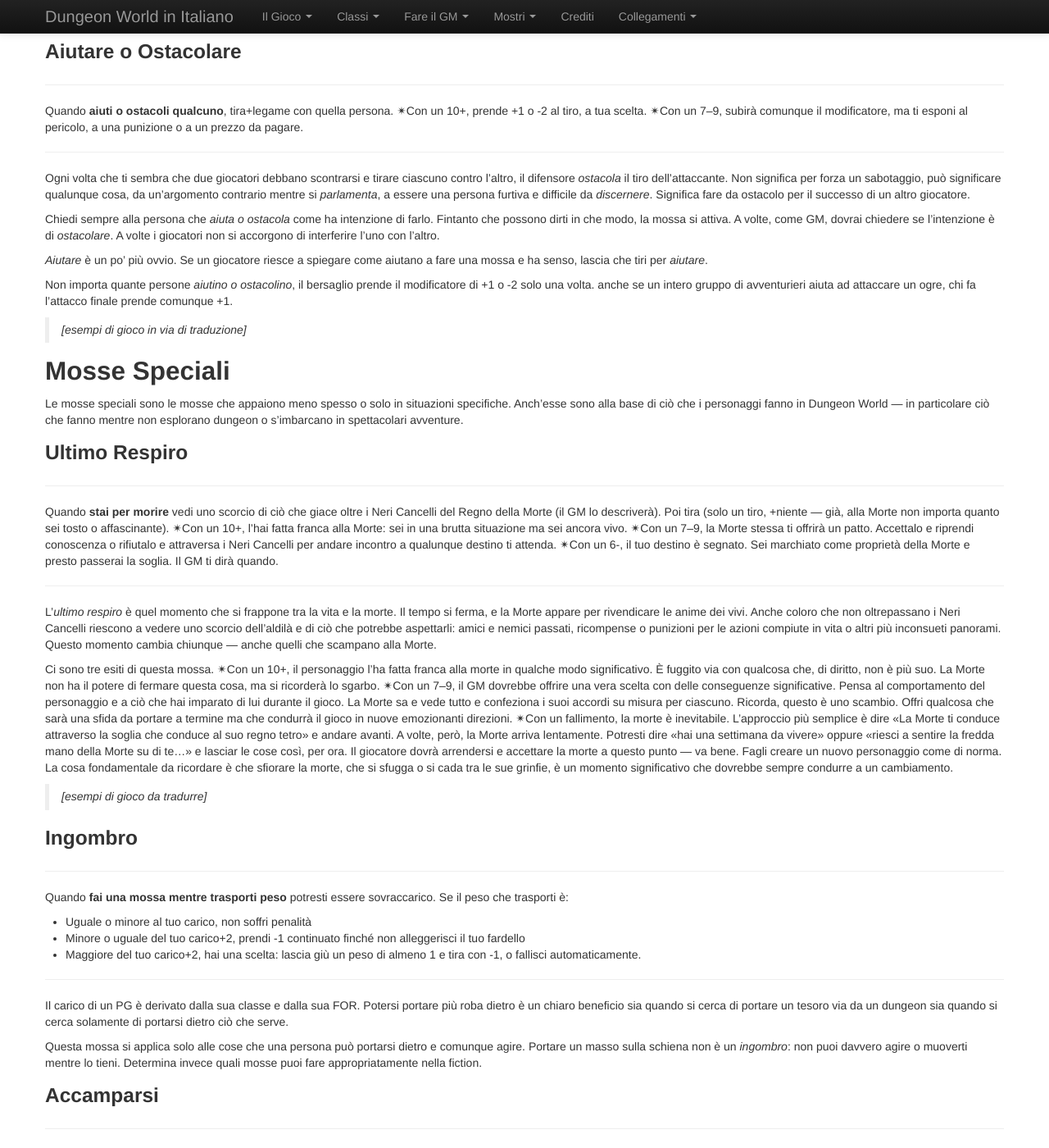
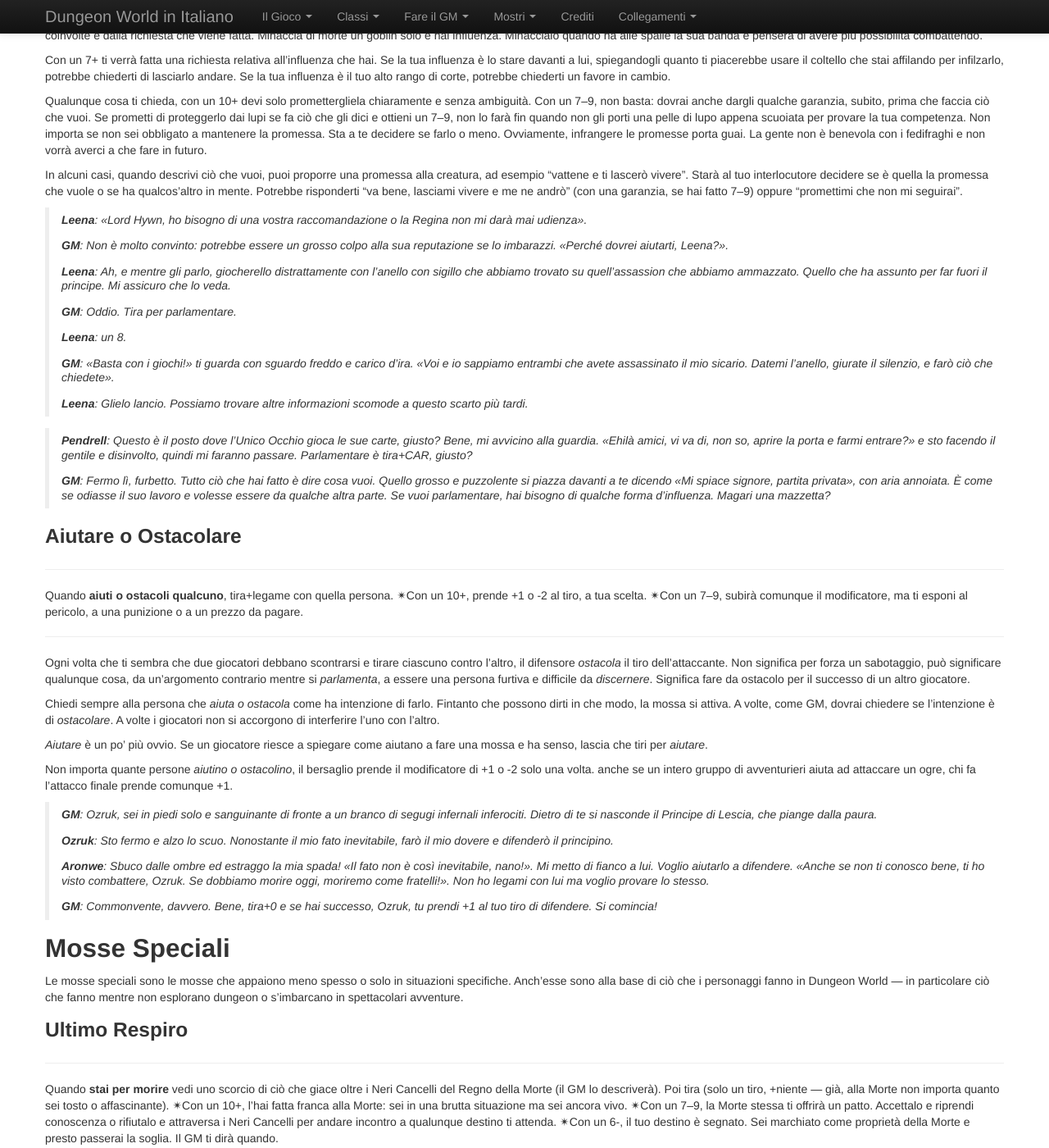
Before and after one commit to Kelmor91/Dungeon-World-Italiano, a Jekyll site: the page built from mosse.md, in a window 1280 px wide and 1400 px high, scrolled down 6443 px. Shown: the whole window at 82% size. Built offline with Jekyll 4.4.1, drawn with Linux system fonts in a browser that asks for light colours; nearby versions of some CDN libraries; comment, search, counter and statistics services are not loaded; some of the changed text lies outside the part shown.

Commit message:
completato mosse.md

```diff
--- a/mosse.md
+++ b/mosse.md
@@ -293,7 +293,21 @@
 
 Ovviamente, alcune domande potrebbero avere una risposta negativa, va bene. Se davvero, con onestà, non c'è nulla di utile o di valore il GM può semplicemente rispondere «Niente, mi spiace».
 
-> [esempi di gioco in via di traduzione]
+> **Omar**: Non mi piace questa stanza — mi metto a cercare un po’ in giro. Tiro fuori i miei attrezzi e comincio a smanettare con ciò che trovo. Tiro le candele e busso sui muri col mio martello. I soliti trucchi.
+>
+> **GM**: *Discernere realtà*?
+>
+> **Omar**: Oh, si, le discerno tutte le realtà. Ho fatto 12. Voglio sapere “Che cosa qui non è ciò che sembra?”.
+>
+> **GM**: Be’, ti è chiaro che il muro del lato nord ha un vuoto in un punto. Le pietre sono nuove e lo stucco è più fresco, probabilmente è un ripostiglio o un passaggio nascosto.
+>
+> **Omar**: Ok, voglio chiedertene un’altra: “Chi ha chiuso la stanza?”.
+>
+> **GM**: Non è sulla lista, quindi farò finta che tu mi abbia chiesto “Cos’è successo qui di recente?”. Guardando le pietre, ti accorgi che il muro in alcuni punti è storto. Il lavoro è frettoloso e mal fatto, ti sembra l’opera dei goblin. L’unico modo in cui può essersi stortato in quel modo, però, è che qualcosa lo spinga dall’interno.
+>
+> **Omar**: Quindi o i goblin l’hanno chiuso dall’altro lato, o c’è qualcosa dentro che sta cercando di uscire.
+>
+> **GM**: Tombola.
 
 ## Parlamentare
 
@@ -315,7 +329,25 @@
 
 In alcuni casi, quando descrivi ciò che vuoi, puoi proporre una promessa alla creatura, ad esempio "vattene e ti lascerò vivere". Starà al tuo interlocutore decidere se è quella la promessa che vuole o se ha qualcos'altro in mente. Potrebbe risponderti "va bene, lasciami vivere e me ne andrò" (con una garanzia, se hai fatto 7–9) oppure "promettimi che non mi seguirai".
 
-> [esempi di gioco in via di traduzione]
+> **Leena**: «Lord Hywn, ho bisogno di una vostra raccomandazione o la Regina non mi darà mai udienza».
+>
+> **GM**: Non è molto convinto: potrebbe essere un grosso colpo alla sua reputazione se lo imbarazzi. «Perché dovrei aiutarti, Leena?».
+>
+> **Leena**: Ah, e mentre gli parlo, giocherello distrattamente con l’anello con sigillo che abbiamo trovato su quell’assassion che abbiamo ammazzato. Quello che ha assunto per far fuori il principe. Mi assicuro che lo veda.
+>
+> **GM**: Oddio. Tira per *parlamentare*.
+>
+> **Leena**: un 8.
+>
+> **GM**: «Basta con i giochi!» ti guarda con sguardo freddo e carico d’ira. «Voi e io sappiamo entrambi che avete assassinato il mio sicario. Datemi l’anello, giurate il silenzio, e farò ciò che chiedete».
+>
+> **Leena**: Glielo lancio. Possiamo trovare altre informazioni scomode a questo scarto più tardi.
+
+<!-- separatore -->
+
+> **Pendrell**: Questo è il posto dove l’Unico Occhio gioca le sue carte, giusto? Bene, mi avvicino alla guardia. «Ehilà amici, vi va di, non so, aprire la porta e farmi entrare?» e sto facendo il gentile e disinvolto, quindi mi faranno passare. *Parlamentare* è tira+CAR, giusto?
+>
+> **GM**: Fermo lì, furbetto. Tutto ciò che hai fatto è dire cosa vuoi. Quello grosso e puzzolente si piazza davanti a te dicendo «Mi spiace signore, partita privata», con aria annoiata. È come se odiasse il suo lavoro e volesse essere da qualche altra parte. Se vuoi *parlamentare*, hai bisogno di qualche forma d’influenza. Magari una mazzetta?
 
 ## Aiutare o Ostacolare
 
@@ -333,7 +365,13 @@
 
 Non importa quante persone *aiutino o ostacolino*, il bersaglio prende il modificatore di +1 o -2 solo una volta. anche se un intero gruppo di avventurieri aiuta ad attaccare un ogre, chi fa l'attacco finale prende comunque +1.
 
-> [esempi di gioco in via di traduzione]
+> **GM**: Ozruk, sei in piedi solo e sanguinante di fronte a un branco di segugi infernali inferociti. Dietro di te si nasconde il Principe di Lescia, che piange dalla paura.
+>
+> **Ozruk**: Sto fermo e alzo lo scuo. Nonostante il mio fato inevitabile, farò il mio dovere e difenderò il principino.
+>
+> **Aronwe**: Sbuco dalle ombre ed estraggo la mia spada! «Il fato non è così inevitabile, nano!». Mi metto di fianco a lui. Voglio aiutarlo a *difendere*. «Anche se non ti conosco bene, ti ho visto combattere, Ozruk. Se dobbiamo morire oggi, moriremo come fratelli!». Non ho legami con lui ma voglio provare lo stesso.
+>
+> **GM**: Commonvente, davvero. Bene, tira+0 e se hai successo, Ozruk, tu prendi +1 al tuo tiro di *difendere*. Si comincia!
 
 # **Mosse Speciali**
 
@@ -351,7 +389,13 @@
 
 Ci sono tre esiti di questa mossa. ✴Con un 10+, il personaggio l’ha fatta franca alla morte in qualche modo significativo. È fuggito via con qualcosa che, di diritto, non è più suo. La Morte non ha il potere di fermare questa cosa, ma si ricorderà lo sgarbo. ✴Con un 7–9, il GM dovrebbe offrire una vera scelta con delle conseguenze significative. Pensa al comportamento del personaggio e a ciò che hai imparato di lui durante il gioco. La Morte sa e vede tutto e confeziona i suoi accordi su misura per ciascuno. Ricorda, questo è uno scambio. Offri qualcosa che sarà una sfida da portare a termine ma che condurrà il gioco in nuove emozionanti direzioni. ✴Con un fallimento, la morte è inevitabile. L’approccio più semplice è dire «La Morte ti conduce attraverso la soglia che conduce al suo regno tetro» e andare avanti. A volte, però, la Morte arriva lentamente. Potresti dire «hai una settimana da vivere» oppure «riesci a sentire la fredda mano della Morte su di te...» e lasciar le cose così, per ora. Il giocatore dovrà arrendersi e accettare la morte a questo punto — va bene. Fagli creare un nuovo personaggio come di norma. La cosa fondamentale da ricordare è che sfiorare la morte, che si sfugga o si cada tra le sue grinfie, è un momento significativo che dovrebbe sempre condurre a un cambiamento.
 
-> [esempi di gioco da tradurre]
+> **GM**: Sparrow, mentre la lama del pugnale si infila nel tuo ventre, il mondo svanisce e ti ritrovi davanti ai Neri Cancelli della Morte. Tra le torme di anime senza riposo, vedi Lord Hwyn, quello schifoso cane bastardo. Sembra che tutte le sue cattive azioni gli si siano rivoltate contro, alla fine. Ti vede dall’altra parte del baratro e senti nella tua anima il freddo della sua fame. Prendi il tuo *ultimo respiro*.
+>
+> **Sparrow**: Forte. Ho fatto 9.
+>
+> **GM**: La Morte ti appare, drappi di tessuto nero che si attorcigliano attorno alla sua forma oscura. Una mano pallida ti tocca la faccia. Senti la sua voce nella tua testa: «Sei venuto da me così preso, piccolo Sparrow? Segui un fiume di anime, mandate qui dalla tua lama. Ti sono molto grato per avermele portate. Ti restituirò al mondo, ma devi farmi una promessa. Nell’ombra ti nascondi, quindi ombra diventerai. Rifuggi la luce del giorno per sempre o fai un rapido viaggio per tornare qui, in mia compagnia. Che dici, ladruncolo?».
+>
+> **Sparrow**: (gulp)
 
 ## Ingombro
 
@@ -500,7 +544,9 @@
 
 ---
 
-[spiegazione da tradurre]
+Questa mossa serve solo quando torni in un luogo dove hai causato problemi, non per ogni area civilizzata che visiti. Essere pubblicamente coinvolto nei problemi di qualcun altro attiva comunque questa mossa.
+
+Civilizzato significa solitamente i villaggi, i paesi e le città degli uomini, elfi, nani e mezzuomini, ma può anche significare qualunque insediamento relativamente ordinato di specie mostruose, come orchi e goblin. Se i PG hanno passato del tempo come parte della comunità, conta come civilizzato.
 
 ## Prepararsi
 
```
